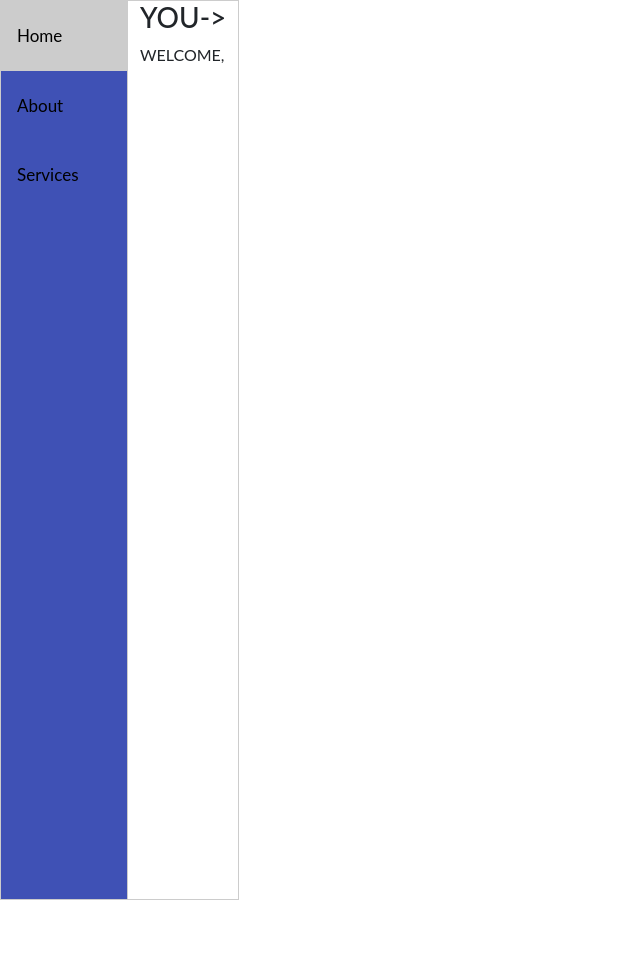
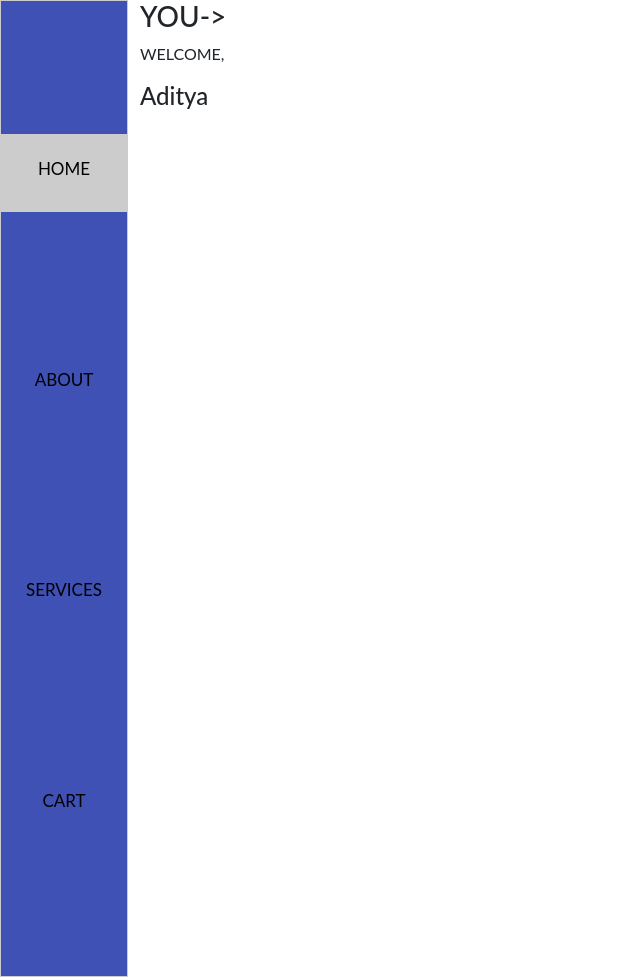
Before and after one commit to aditya98knayak/web-mini-project, a Django app: page /login in a window 1280 px wide. Shown: the whole page, without its empty margins (0-640 px from the left). Before the commit the page ends 900 px from the top, so only its background shows below. Run offline with Django 3.2, Linux system fonts and the light colour scheme; some libraries are stand-ins or nearby versions.

Commit message:
dashboard update

```diff
--- a/templates/dashboard.html
+++ b/templates/dashboard.html
@@ -2,7 +2,7 @@
 <html lang="en">
 <head>
     <meta charset="UTF-8">
-    <title>dahsboard</title>
+    <title>Dashboard</title>
     {% load staticfiles %}
 
         <link type="text/css" rel="stylesheet" href="{% static "css/bootstrap.min.css"%}" >
@@ -11,61 +11,63 @@
 * {box-sizing: border-box}
 body {font-family: "Lato", sans-serif;}
 
-/* Style the tab */
+
 .tab {
   float: left;
   border: 1px solid #ccc;
   background-color: #3f51b5;
   width: 10%;
-  height: 900px;
+  height: 100%;
 }
 
-/* Style the buttons inside the tab */
 .tab button {
   display: block;
   background-color: inherit;
   color: black;
   padding: 22px 16px;
   width: 100%;
+  height: 25%;
+  margin-top:133px;
+  margin-bottom: 133px;
   border: none;
   outline: none;
-  text-align: left;
+  text-align: center;
+  text-transform: uppercase;
+  text-decoration: solid;
   cursor: pointer;
   transition: 0.3s;
   font-size: 17px;
 }
 
-/* Change background color of buttons on hover */
 .tab button:hover {
   background-color: #ddd;
 }
 
-/* Create an active/current "tab button" class */
 .tab button.active {
   background-color: #ccc;
 }
 
-/* Style the tab content */
 .tabcontent {
   float: left;
   padding: 0px 12px;
-  border: 1px solid #ccc;
   width:available;
   border-left: none;
-  height: 900px;
+  height: auto;
 }
 </style>
 </head>
+
 <body>
 <div class="tab">
-  <button class="tablinks" onclick="openCity(event, 'home')" id="defaultOpen">Home</button>
-  <button class="tablinks" onclick="openCity(event, 'about')">About</button>
-  <button class="tablinks" onclick="openCity(event, 'services')">Services</button>
+  <button class="tablinks" onclick="openCity(event, 'home')" id="defaultOpen"><label>Home</label></button>
+  <button class="tablinks" onclick="openCity(event, 'about')"><label>About</label></button>
+  <button class="tablinks" onclick="openCity(event, 'services')"><label>Services</label></button>
+  <button class="tablinks" onclick="openCity(event, 'Cart')"><label>Cart</label></button>
 </div>
 
 <div id="home" class="tabcontent">
   <h3>YOU-></h3>
-  <p>WELCOME,</p>
+  <p>WELCOME,<h4>Aditya</h4></p>
 </div>
 
 <div id="about" class="tabcontent">
@@ -75,11 +77,50 @@ body {font-family: "Lato", sans-serif;}
 
 <div id="services" class="tabcontent">
   <h3>Services Offered</h3>
-
+    <div class="row">
+        <div class="card" style="width: 20rem;margin-left:20px;">
+            <img src="{% static "images/football.jpg" %}" class="card-img-top" alt="football">
+                <div class="card-body">
+                    <h3 class="card-title"><b>Football</b></h3>
+                        <p class="card-text">Kick your stress with this vast green football field</p>
+                            <a href="#" class="btn btn-primary">Add to Cart</a>
+                </div>
+        </div>
+        <div class="card" style="width: 20rem;margin-left:20px; ">
+            <img src="{% static "images/swim.jpg" %}" class="card-img-top" alt="football">
+                <div class="card-body">
+                    <h3 class="card-title"><b>Swimming</b></h3>
+                        <p class="card-text">Love swimming? Then consider joining here where in you are provided with top notch facilities.</p>
+                            <a href="#" class="btn btn-primary">Add to cart</a>
+                </div>
+        </div>
+        <div class="card" style="width: 20rem;margin-left:20px; ">
+            <img src="{% static "images/halll.jpg" %}" class="card-img-top" alt="football">
+                <div class="card-body">
+                    <h3 class="card-title"><b>Swimming</b></h3>
+                        <p class="card-text">Book a hall.</p>
+                            <a href="#" class="btn btn-primary">Add to cart</a>
+                </div>
+        </div>
+    </div>
+    <div class="row" style="margin-top: 20px">
+        <div class="card" style="width: 20em;margin-left:20px;">
+            <img src="{% static "images/golf.jpg" %}" class="card-img-top" alt="golf"/>
+            <div class="card-body">
+                <h3 class="card-title"><b>GOLF</b></h3>
+                <p class="card-text">Enjoying golfing?
+                Join here for some exciting golf kicks</p>
+                <a href="#" class="btn btn-primary">Add to cart</a>
+            </div>
+        </div>
+    </div>
+</div>
+<div id="cart" class="tabcontent">
+  <h3>You have opted for the following offers</h3>
 </div>
 
 <script>
-function openCity(evt, cityName) {
+function openCity(evt, link_name) {
   var i, tabcontent, tablinks;
   tabcontent = document.getElementsByClassName("tabcontent");
   for (i = 0; i < tabcontent.length; i++) {
@@ -89,14 +130,10 @@ function openCity(evt, cityName) {
   for (i = 0; i < tablinks.length; i++) {
     tablinks[i].className = tablinks[i].className.replace(" active", "");
   }
-  document.getElementById(cityName).style.display = "block";
+  document.getElementById(link_name).style.display = "block";
   evt.currentTarget.className += " active";
 }
-
-
 document.getElementById("defaultOpen").click();
 </script>
-
-
 </body>
 </html>
```
